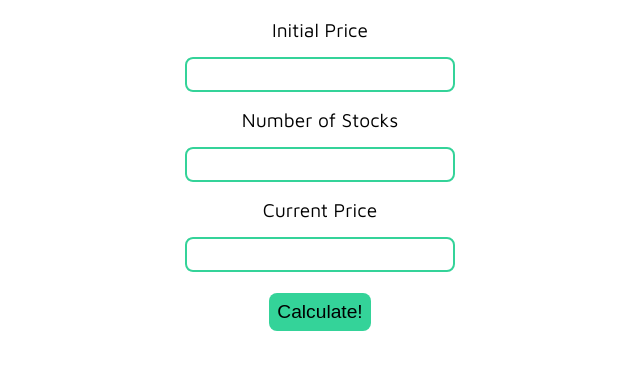
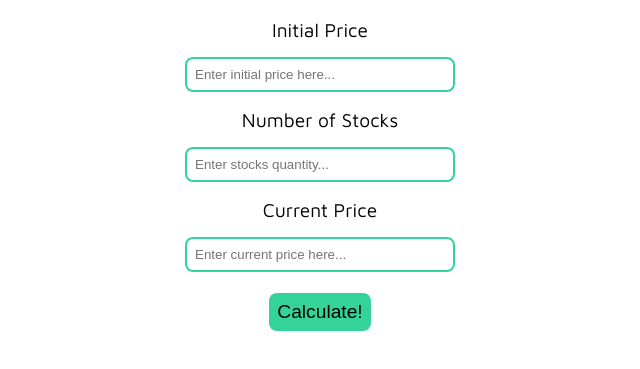
Before and after one commit to bLAckBLAZER/profit-loss, a plain HTML site: page index.html in a window 1280 px wide. Shown: the part 73-442 px from the top of the page, without its empty margins (320-960 px from the left). Drawn offline with Linux system fonts and the light colour scheme.

Commit message:
added placeholders

```diff
--- a/index.html
+++ b/index.html
@@ -11,11 +11,23 @@
     <div class="container">
       <h1>Stocks Profit/Loss Calculator</h1>
       <label for="initial-price">Initial Price</label>
-      <input type="text" id="initial-price" />
+      <input
+        type="text"
+        id="initial-price"
+        placeholder="Enter initial price here..."
+      />
       <label for="number-of-stocks">Number of Stocks</label>
-      <input type="text" id="number-of-stocks" />
+      <input
+        type="text"
+        id="number-of-stocks"
+        placeholder="Enter stocks quantity..."
+      />
       <label for="current-price">Current Price</label>
-      <input type="text" id="current-price" />
+      <input
+        type="text"
+        id="current-price"
+        placeholder="Enter current price here..."
+      />
       <button id="btn-calculate">Calculate!</button>
       <div id="output"></div>
     </div>
```
